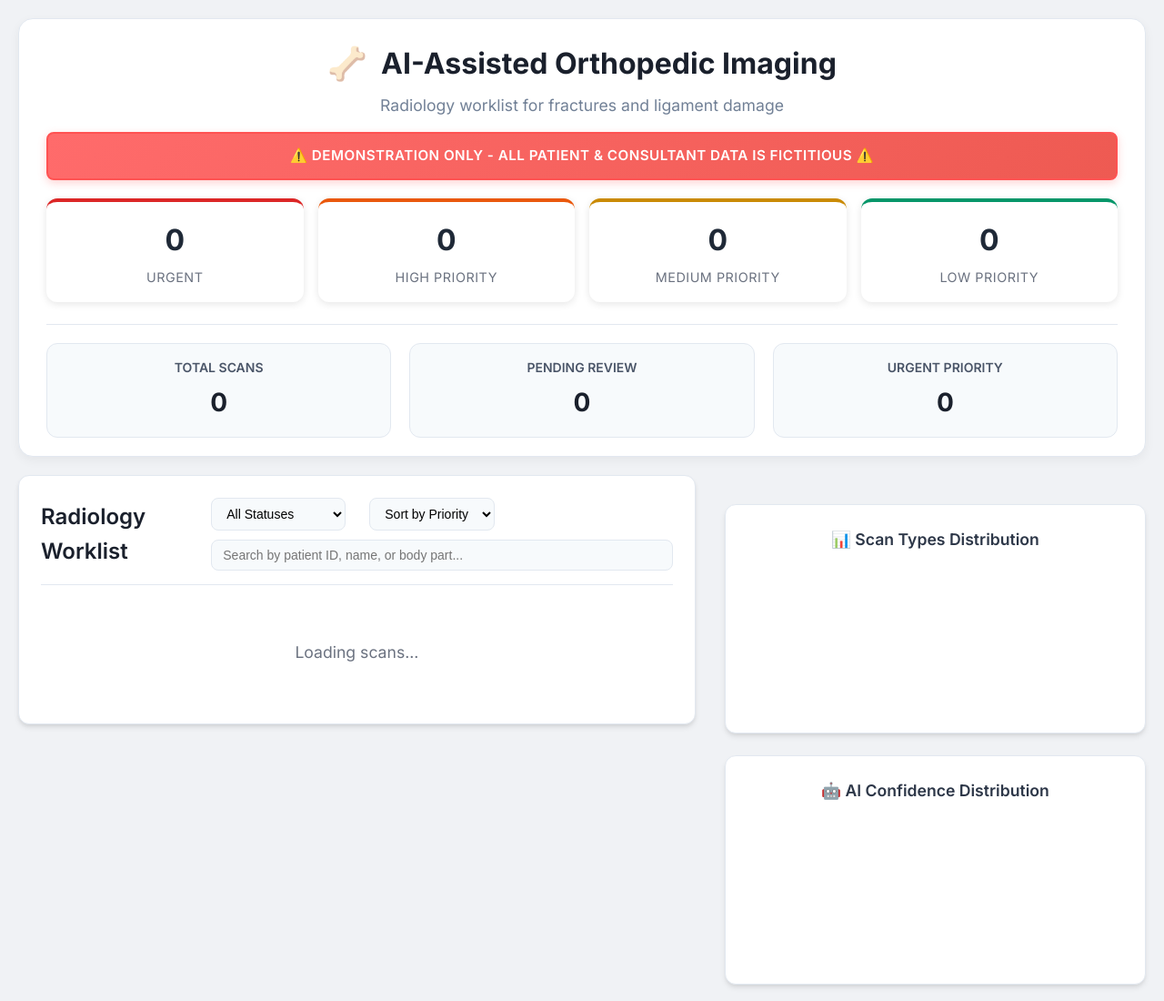
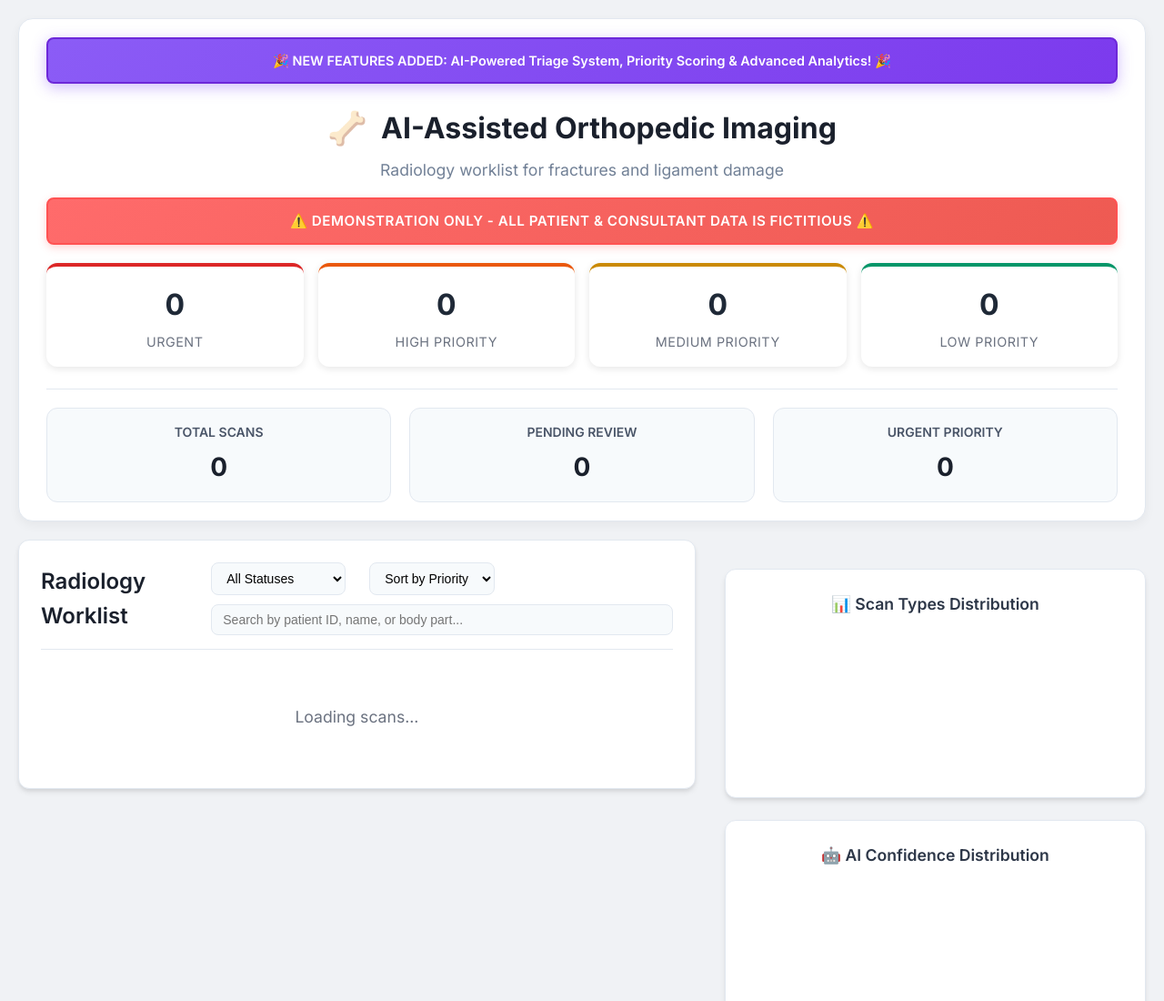
Before and after one commit to pennywisdom/clinical-worklist-poc, a website: page public/index.html in a window 1280 px wide. Shown: the top 1100 px of the page at 91% size. Drawn offline with nearby package versions, Linux system fonts and the light colour scheme.

Commit message:
WIP(triage): adding banner

```diff
--- a/public/index.html
+++ b/public/index.html
@@ -14,6 +14,9 @@
 
     <div class="dashboard-container">
         <header class="header">
+            <div class="new-feature-banner">
+                🎉 NEW FEATURES ADDED: AI-Powered Triage System, Priority Scoring & Advanced Analytics! 🎉
+            </div>
             <div class="header-content">
                 <h1 class="title">
                     <span class="icon">🦴</span>
--- a/public/styles.css
+++ b/public/styles.css
@@ -129,6 +129,29 @@ body {
     margin-bottom: 20px;
     box-shadow: 0 4px 12px rgba(0, 0, 0, 0.05);
     border: 1px solid #e2e8f0;
+}
+
+.new-feature-banner {
+    background: linear-gradient(135deg, #8b5cf6, #7c3aed);
+    color: white;
+    padding: 12px 20px;
+    border-radius: 8px;
+    text-align: center;
+    font-weight: 600;
+    font-size: 0.9rem;
+    margin-bottom: 20px;
+    animation: glow 2s ease-in-out infinite alternate;
+    box-shadow: 0 4px 12px rgba(139, 92, 246, 0.3);
+    border: 2px solid #6d28d9;
+}
+
+@keyframes glow {
+    from {
+        box-shadow: 0 4px 12px rgba(139, 92, 246, 0.3);
+    }
+    to {
+        box-shadow: 0 4px 20px rgba(139, 92, 246, 0.5);
+    }
 }
 
 .header-content {
```
